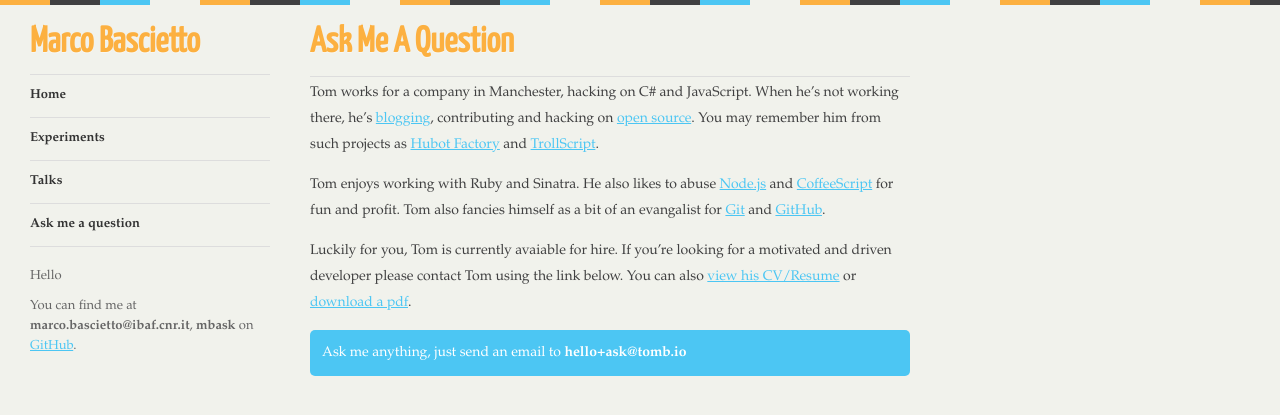
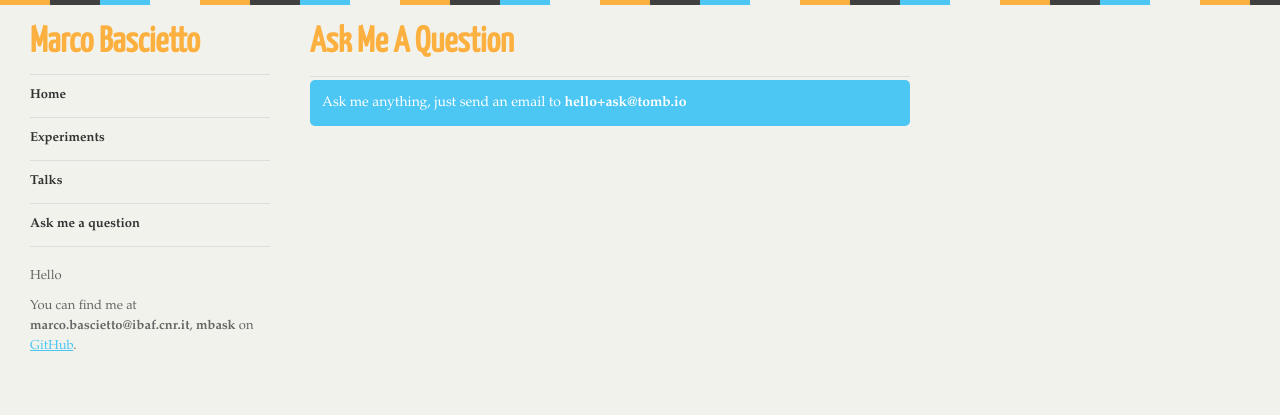
Before and after one commit to mbask/mbask.github.com, a Jekyll site: the page built from ask/index.md, in a window 1280 px wide. Shown: the top 415 px of the page. Built offline with Jekyll 4.4.1, drawn with Linux system fonts in a browser that asks for light colours; Markdown is read by kramdown in place of the engine named in the settings; comment, search, counter and statistics services are not loaded.

Commit message:
clean up

```diff
--- a/ask/index.md
+++ b/ask/index.md
@@ -5,22 +5,8 @@ title: Ask me a question
 
 # Ask Me A Question
 
-Tom works for a company in Manchester, hacking on C# and JavaScript. When he's
-not working there, he's [blogging](http://tombell.org.uk), contributing and
-hacking on [open source](https://github.com/tombell). You may remember him from
-such projects as [Hubot Factory](https://hubot-factory.herokuapp.com) and
-[TrollScript](https://github.com/tombell/trollscript).
 
-Tom enjoys working with Ruby and Sinatra. He also likes to abuse
-[Node.js](http://nodejs.org) and [CoffeeScript](http://coffeescript.org)
-for fun and profit. Tom also fancies himself as a bit of an evangalist for
-[Git](http://git-scm.com) and [GitHub](https://github.com).
-
-Luckily for you, Tom is currently avaiable for hire. If you're looking for a
-motivated and driven developer please contact Tom using the link below. You can
-also [view his CV/Resume][resume] or [download a pdf][pdf-resume].
-
-<a href="mailto:hello+ask@tomb.io" class="email">Ask me anything, just send an email to <strong>hello+ask@tomb.io</strong></a>
+<a href="" class="email">Ask me anything, just send an email to <strong>hello+ask@tomb.io</strong></a>
 
 [resume]: /hire-me
 [pdf-resume]: /ask/hire-me.pdf
```
Also changed, not shown: 3 other files.
